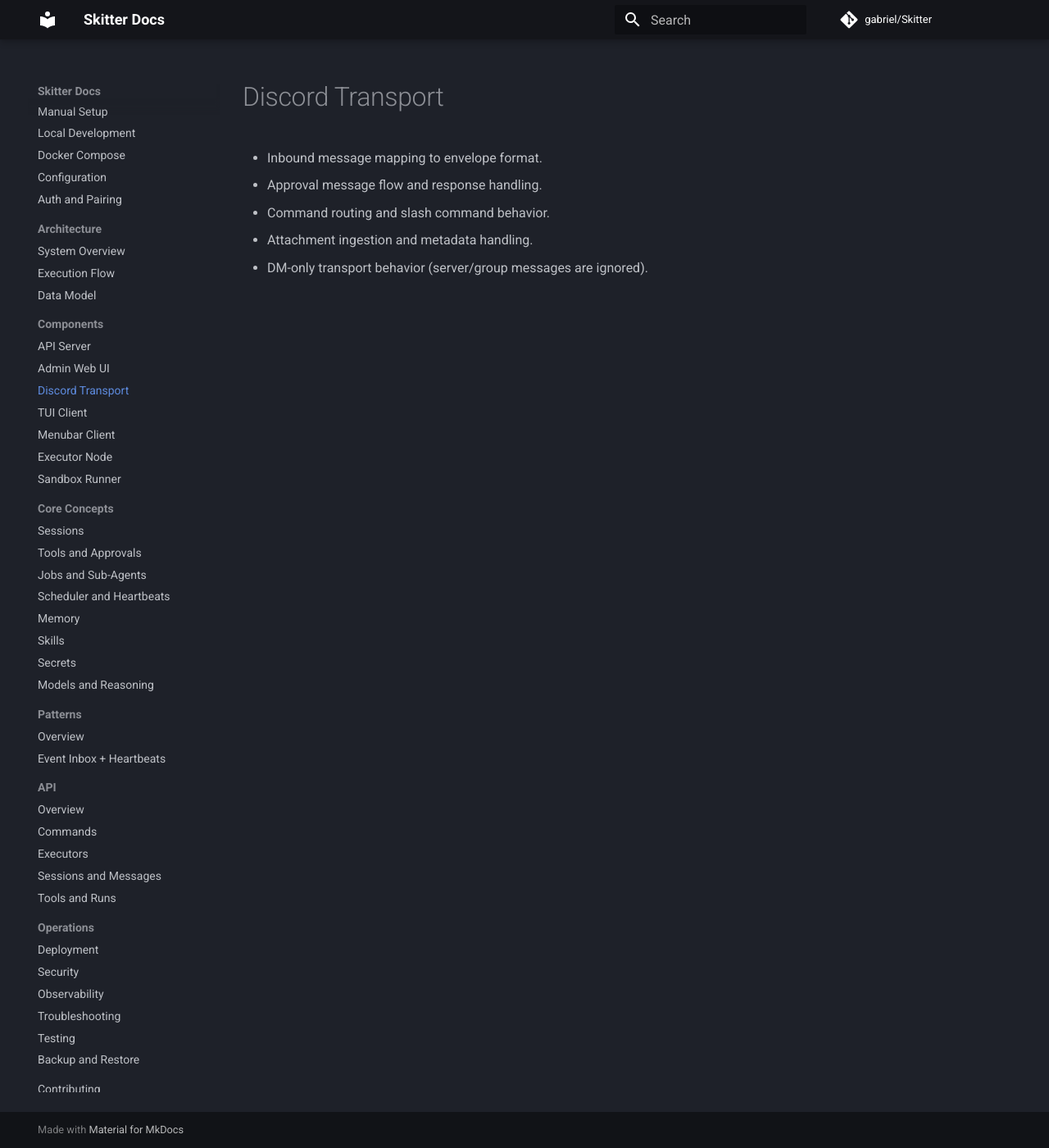
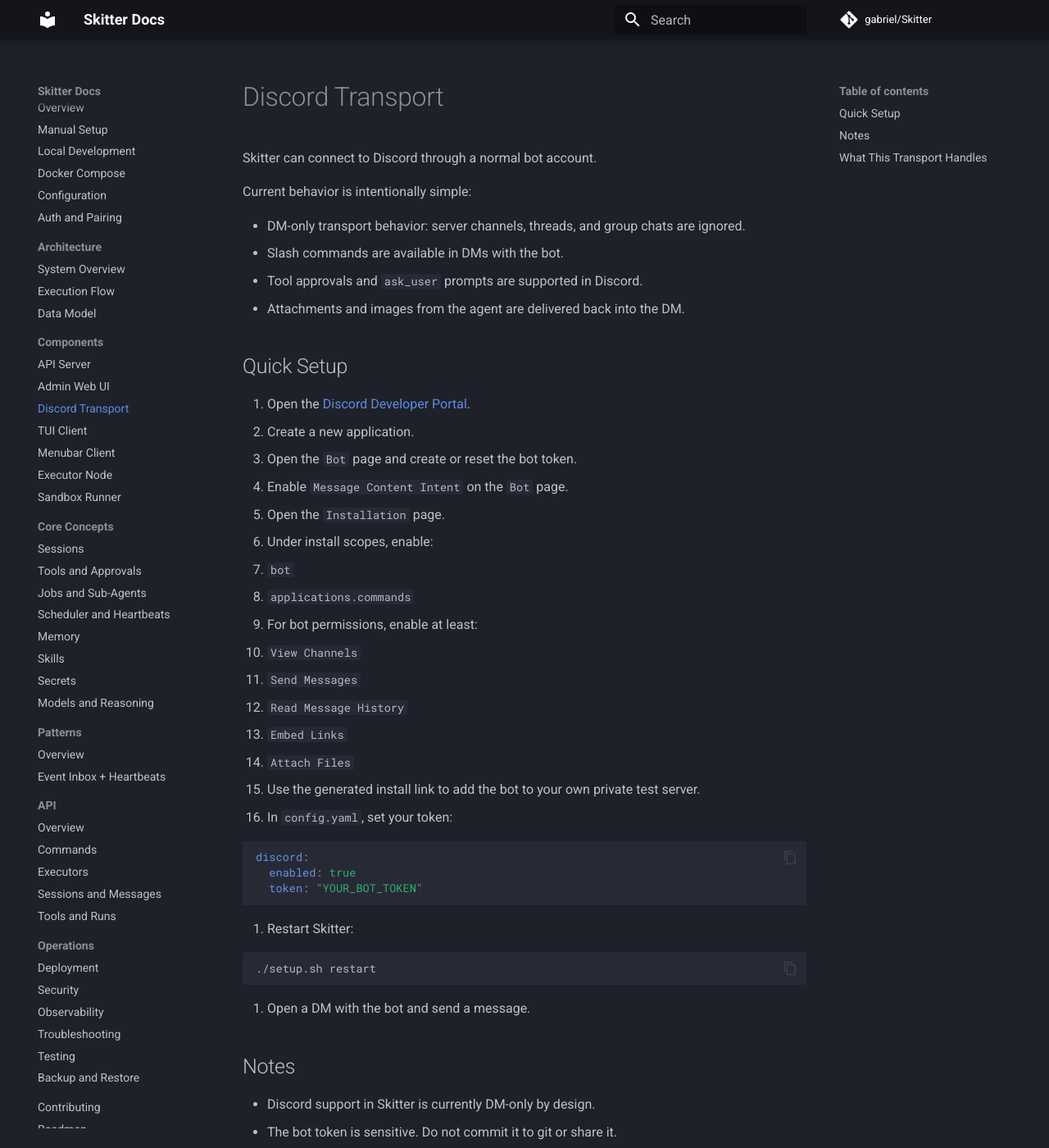
Before and after one commit to Zwergengraf/skitter, an MkDocs documentation site: the page built from docs/components/discord-transport.md, in a window 1280 px wide and 1400 px high. Shown: the whole window at 82% size. Built offline with MkDocs 1.6.1 and Material for MkDocs 9.7.7, drawn with Linux system fonts in a browser that asks for light colours; comment, search, counter and statistics services are not loaded; some of the changed text lies outside the part shown.

Commit message:
Update skitter-node, update README.md and docs

````diff
--- a/docs/components/discord-transport.md
+++ b/docs/components/discord-transport.md
@@ -1,7 +1,61 @@
 # Discord Transport
 
-- Inbound message mapping to envelope format.
-- Approval message flow and response handling.
-- Command routing and slash command behavior.
-- Attachment ingestion and metadata handling.
-- DM-only transport behavior (server/group messages are ignored).
+Skitter can connect to Discord through a normal bot account.
+
+Current behavior is intentionally simple:
+
+- DM-only transport behavior: server channels, threads, and group chats are ignored.
+- Slash commands are available in DMs with the bot.
+- Tool approvals and `ask_user` prompts are supported in Discord.
+- Attachments and images from the agent are delivered back into the DM.
+
+## Quick Setup
+
+1. Open the [Discord Developer Portal](https://discord.com/developers/applications).
+2. Create a new application.
+3. Open the `Bot` page and create or reset the bot token.
+4. Enable `Message Content Intent` on the `Bot` page.
+5. Open the `Installation` page.
+6. Under install scopes, enable:
+   - `bot`
+   - `applications.commands`
+7. For bot permissions, enable at least:
+   - `View Channels`
+   - `Send Messages`
+   - `Read Message History`
+   - `Embed Links`
+   - `Attach Files`
+8. Use the generated install link to add the bot to your own private test server.
+9. In `config.yaml`, set your token:
+
+```yaml
+discord:
+  enabled: true
+  token: "YOUR_BOT_TOKEN"
+```
+
+10. Restart Skitter:
+
+```bash
+./setup.sh restart
+```
+
+11. Open a DM with the bot and send a message.
+
+## Notes
+
+- Discord support in Skitter is currently DM-only by design.
+- The bot token is sensitive. Do not commit it to git or share it.
+- If you do not want Discord at all, disable it in `config.yaml`:
+
+```yaml
+discord:
+  enabled: false
+```
+
+## What This Transport Handles
+
+- Inbound Discord messages are mapped into Skitter message envelopes.
+- Slash commands are routed into the same private user session model as other clients.
+- Approval requests and `ask_user` prompts are shown with Discord UI components.
+- Attachments are ingested and agent-generated files/images are sent back to Discord.
````
Also changed, not shown: README.md (+27 -9 lines), docs/getting-started/auth-and-pairing.md (+1 -0 lines), 2 other files.
